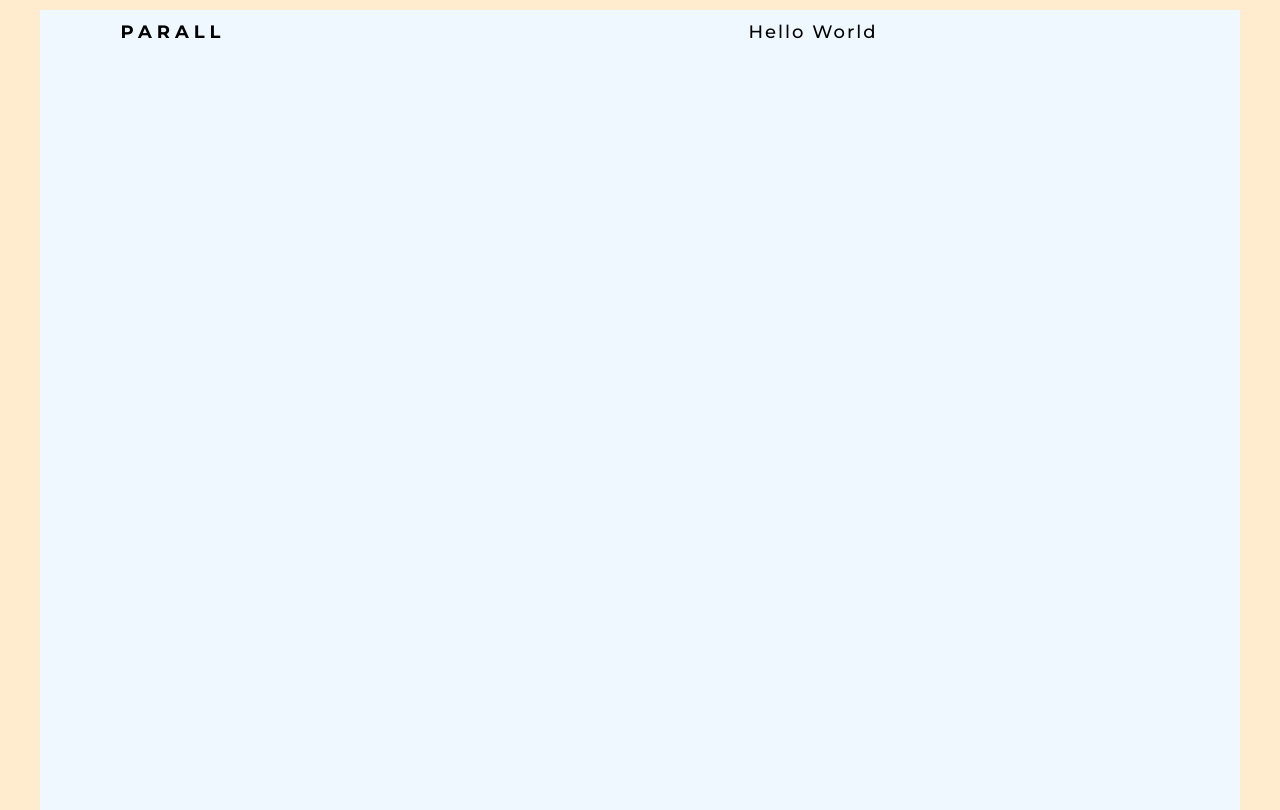
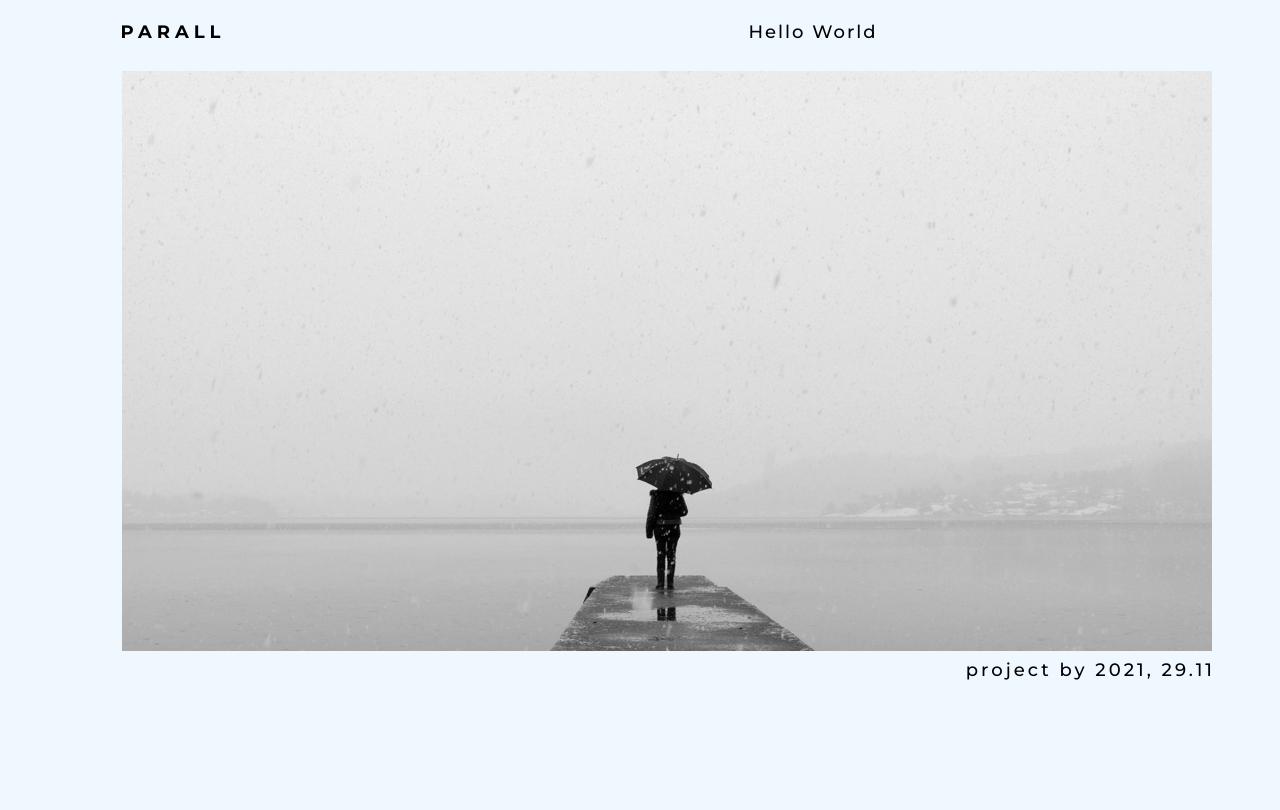
Before and after one commit to evsem/project_2, a website: page index.html in a window 1280 px wide. Drawn offline with Linux system fonts and the light colour scheme.

Commit message:
v(center_and_bottom_container_0)-project_2

```diff
--- a/css/style.css
+++ b/css/style.css
@@ -95,14 +95,14 @@ h6 {
 /*-----mainStart-----*/
 
 body {
-  background-color: blanchedalmond;
+  background-color: aliceblue;
+  min-width: 1200px;
 }
 
 .container {
   margin: 10px auto;
   max-width: 1200px;
   min-height: 100%;
-  background-color: aliceblue;
   padding: 3px;
 }
 
@@ -153,6 +153,9 @@ body {
 /*-----centerStart-----*/
 
 .center_container {
+  max-width: 1180px;
+  min-height: 600px;
+  background: url(../img/sad_1.jpg) 79px 20px/1090px 580px no-repeat;
 }
 
 /*-----centerEnd-----*/
@@ -160,15 +163,30 @@ body {
 /*-----bottomStart-----*/
 
 .bottom_container {
+  max-width: 1180px;
+  min-height: auto;
+  margin: 10px 0px;
+  display: flex;
+  justify-content: space-between;
 }
 
 .bottom_block_1 {
+  min-width: 200px;
+  min-height: auto;
 }
 
 .bottom_block_2 {
+  min-width: 850px;
+  min-height: auto;
 }
 
 #text_bottom_2 {
+  text-align: right;
+  font-size: 18px;
+  font-family: 'Montserrat', sans-serif;
+  font-weight: 500;
+  letter-spacing: 3px;
+  margin-right: 8px;
 }
 
 /*-----bottomEnd-----*/
--- a/index.html
+++ b/index.html
@@ -30,7 +30,7 @@
       <div class="bottom_container">
         <div class="bottom_block_1"></div>
         <div class="bottom_block_2">
-          <p id="text_bottom_2"></p>
+          <p id="text_bottom_2">project by 2021, 29.11</p>
         </div>
       </div>
     </div>
```
Also changed, not shown: img/sad_1.jpg (added).
